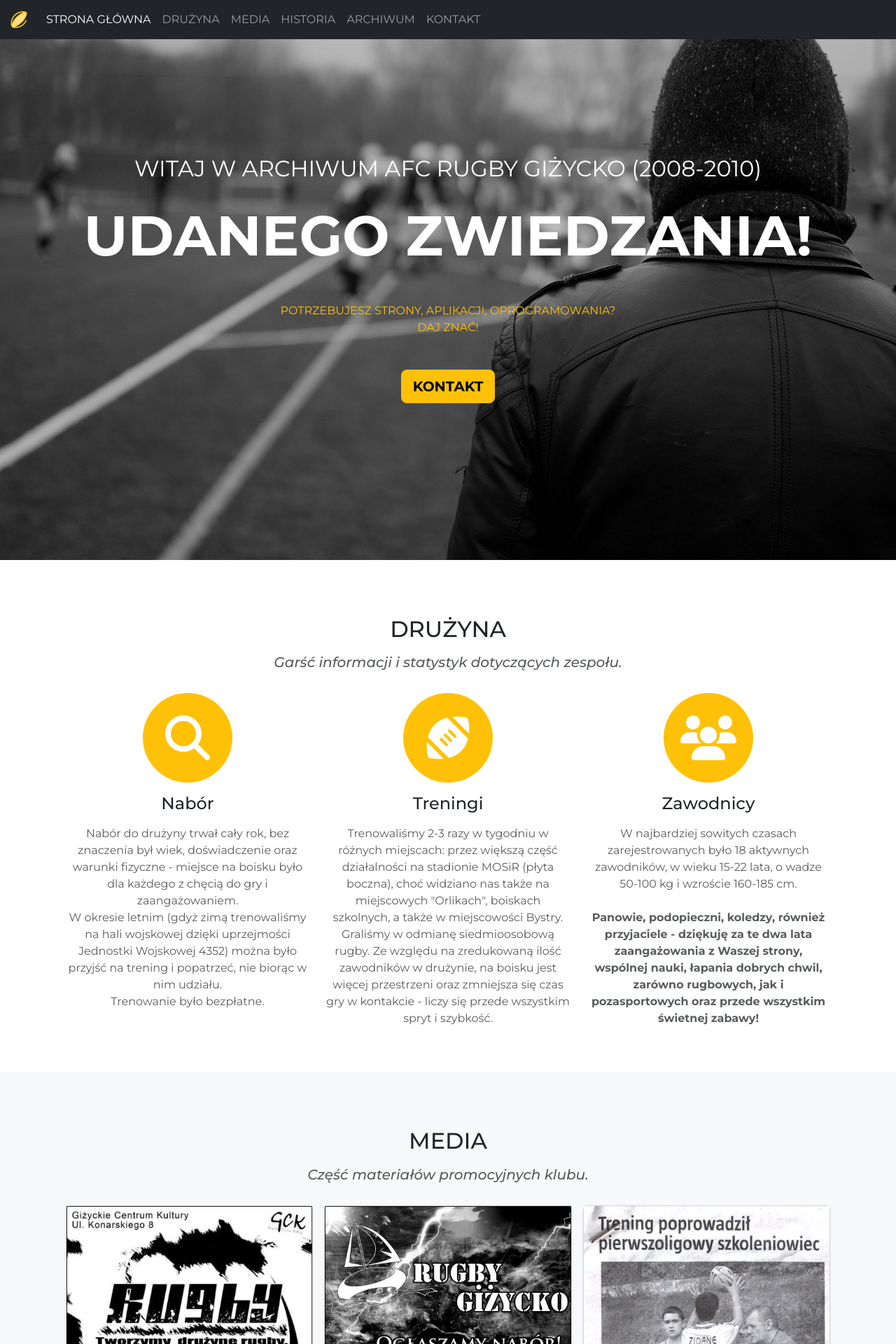
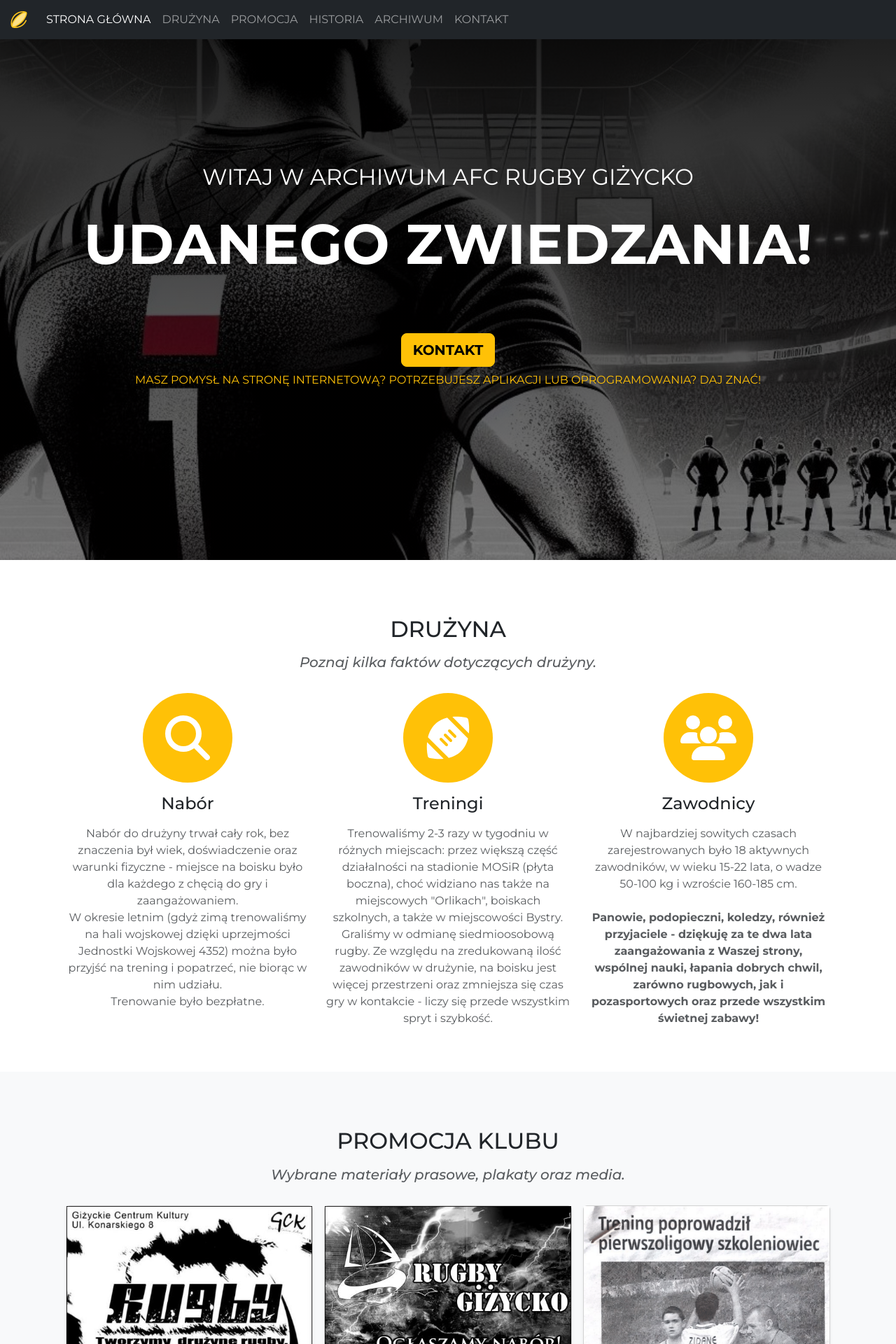
Before and after one commit to draprar/django-rugby_afcrg, a Django app: page / in a window 1280 px wide. Shown: the top 1920 px of the page at 70% size. Run offline with Django 4.2, Linux system fonts and the light colour scheme; data that the repository does not hold is empty; some libraries are stand-ins or nearby versions.

Commit message:
change template

```diff
--- a/archive/static/css/style.css
+++ b/archive/static/css/style.css
@@ -21,11 +21,18 @@ body {
 
     text-align: center;
     font-size: 5em;
-    background-image: linear-gradient(rgba(0, 0, 0, 0.2),rgba(0, 0, 0, 0.2)), url("../assets/img/header-bg.jpg");
-    background-repeat: no-repeat;
+    background-image: linear-gradient(rgba(0, 0, 0, 0.9),rgba(0, 0, 0, 0.5)), url("../assets/img/header.jpg");
     background-position: center center;
     background-size: cover;
+    background-repeat: no-repeat;
     background-attachment: fixed;
+}
+
+@media (max-width: 480px) {
+    .hero {
+        background-image: linear-gradient(rgba(0, 0, 0, 0.9),rgba(0, 0, 0, 0.5)), url("../assets/img/header_mob.jpg");
+        background-attachment: scroll;
+    }
 }
 .btn {
     margin-top: 2rem !important;
--- a/archive/templates/archive/base.html
+++ b/archive/templates/archive/base.html
@@ -31,7 +31,7 @@
           <a class="nav-link text-uppercase" href="#info">Drużyna</a>
         </li>
         <li class="nav-item">
-          <a class="nav-link text-uppercase" href="#media">Media</a>
+          <a class="nav-link text-uppercase" href="#media">Promocja</a>
         </li>
         <li class="nav-item">
           <a class="nav-link text-uppercase" href="#about">Historia</a>
@@ -51,12 +51,12 @@
 <section class="hero">
     <div class="text-secondary px-4 py-5 text-center">
         <div class="py-5 text-uppercase">
-      <p class="fs-2 mb-4 text-white">Witaj w archiwum AFC Rugby Giżycko (2008-2010)</p>
+            <p class="fs-2 mb-4 text-white">Witaj w archiwum AFC Rugby Giżycko</p>
             <h1 class="display-1 fw-bold text-white">Udanego zwiedzania!</h1>
             <div class="col-lg-6 mx-auto btn">
-          <p class="fs-6"><a class="link-warning link-underline-opacity-0 link-underline-opacity-0-hover" href="#footer">Potrzebujesz strony, aplikacji, oprogramowania? Daj znać!</a></p>
                 <a class="btn btn-warning btn-lg text-uppercase fw-bold" href="#footer">Kontakt</a>
             </div>
+            <p class="fs-6"><a class="link-warning link-underline-opacity-0 link-underline-opacity-0-hover" href="#footer">Masz pomysł na stronę internetową? Potrzebujesz aplikacji lub oprogramowania? Daj znać!</a></p>
         </div>
     </div>
 </section>
@@ -66,7 +66,7 @@
    <div class="container px-4 py-5 ">
      <div class="text-center info">
        <h2 class="text-uppercase">Drużyna</h2>
-       <h5 class="my-3 text-muted"><em>Garść informacji i statystyk dotyczących zespołu.</em></h5>
+       <h5 class="my-3 text-muted"><em>Poznaj kilka faktów dotyczących drużyny.</em></h5>
      </div>
      <div class="row text-center">
        <div class="col-md-4">
@@ -112,8 +112,8 @@
 <section class="page-section bg-light" id="media">
     <div class="container px-4 py-5">
         <div class="text-center info">
-            <h2 class="text-uppercase title">Media</h2>
-            <h5 class="my-3 text-muted"><em>Część materiałów promocyjnych klubu.</em></h5>
+            <h2 class="text-uppercase title">Promocja klubu</h2>
+            <h5 class="my-3 text-muted"><em>Wybrane materiały prasowe, plakaty oraz media.</em></h5>
         </div>
         <div class="row row-cols-1 row-cols-sm-2 row-cols-md-3 g-3">
             <div class="col">
@@ -192,7 +192,7 @@
                         <h4 class="text-uppercase">Początki</h4>
                     </div>
                     <div class="timeline-body">
-                        <p class="text-muted">Pomysł na stworzenie w Giżycku pierwszej na Mazurach drużyny rugby "7" narodził się już parę miesięcy temu. Kilka dni przed 6 czerwca, gdy plakaty z informacją o naborze do sekcji pojawiły się w mieście i szkołach, klamka o powołaniu jej do życia zapadła. Plany zostały wdrążone w życie, bowiem właśnie 6 czerwca odbyło się w Giżyckim Centrum Kultury zebranie organizacyjne. Pomysłodawcą i jednocześnie pierwszym trenerem zespołu jest Michał Walerowicz - uczeń 1 LO w Giżycku. Posiadając jedynie wiedzę teoretyczną oraz ogromny zapał podjął się wyzwaniu prowadzenia drużyny sportowej.
+                        <p class="text-muted">Pomysł na stworzenie w Giżycku, pierwszej na Mazurach, drużyny rugby "7" narodził się już parę miesięcy temu. Kilka dni przed 6 czerwca, gdy plakaty z informacją o naborze do sekcji pojawiły się w mieście i szkołach, klamka o powołaniu jej do życia zapadła. Plany zostały wdrążone w życie, bowiem właśnie 6 czerwca odbyło się w Giżyckim Centrum Kultury zebranie organizacyjne. Pomysłodawcą i jednocześnie pierwszym trenerem zespołu jest Michał Walerowicz - uczeń 1 LO w Giżycku. Posiadając jedynie wiedzę teoretyczną oraz ogromny zapał podjął się wyzwaniu prowadzenia drużyny sportowej.
                     </p></div>
                 </div>
             </li>
@@ -238,7 +238,7 @@
                     <div class="timeline-heading">
                         <h4 class="text-uppercase">Współpracy ciąg dalszy</h4>
                     </div>
-                    <div class="timeline-body"><p class="text-muted">5 lipca wybraliśmy się do Olsztyna, skąd trenerzy pierwszoligowca - Leszek Bors i Krzysztof Olsiński przetransportowali nas do Gągławek, gdzie rozegraliśmy nasz pierwszy mecz sparingowy z okazji 650-lecia tejże miejscowości. To było pierwsze, lecz nie ostatnie takie spotkanie. Koledzy z Olsztyna okazali się bardzo życzliwi i udzielili nam wielu pomocnych wskazówek podczas gry. Żaden trening nie jest w stanie zastąpić doświadczenia z rozegranego meczu.</p></div>
+                    <div class="timeline-body"><p class="text-muted">5 lipca wybraliśmy się do Olsztyna, skąd trenerzy pierwszoligowca - Leszek Bors i Krzysztof Olsiński przetransportowali nas do Gągławek, gdzie rozegraliśmy nasz pierwszy mecz sparingowy z okazji 650-lecia tejże miejscowości. To było pierwsze, lecz nie ostatnie takie spotkanie. Koledzy z Olsztyna okazali się bardzo życzliwi i udzielili nam wielu pomocnych wskazówek podczas gry. Żaden trening nie zastąpi doświadczenia zdobytego podczas rozegranego meczu.</p></div>
                 </div>
             </li>
             <li>
@@ -300,12 +300,13 @@
       <footer class="p-4 bg-dark text-white text-center footer" id="footer">
         <img src="{% static 'assets/img/rugby.jpg' %}" class="img-fluid">
           <div class="container p-4 pb-0">
-              <p class="pb-0 mb-0">Chętnie wykonam stronę internetową, aplikację webową, oprogramowanie - ciąglę się uczę, więc im bardziej skomplikowany projekt, tym lepiej. <br>Zapraszam do kontaktu:</p>
+              <p class="pb-0 mb-0">Spodobała Ci się ta strona? Chętnie pomogę i stworzę dla Ciebie lub Twojej firmy stronę internetową, aplikację webową, oprogramowanie. <br>Zapraszam do kontaktu:</p>
           </div>
           <div class="container mb-4">
               <a class="btn btn-outline-light btn-floating m-1" href="mailto:waleron@gmail.com" role="button"><i class="fab fa-google"></i></a>
+              <a class="btn btn-outline-light btn-floating m-1" href="https://linkedin.com/in/michał-walerowicz-b94b01b2" role="button" target="_blank"><i class="fab fa-linkedin"></i></a>
+              <a class="btn btn-outline-light btn-floating m-1" href="https://github.com/draprar" role="button" target="_blank"><i class="fab fa-github"></i></a>
               <a class="btn btn-outline-light btn-floating m-1" href="https://www.instagram.com/jedzien/" role="button" target="_blank"><i class="fab fa-instagram"></i></a>
-              <a class="btn btn-outline-light btn-floating m-1" href="https://github.com/draprar" role="button" target="_blank"><i class="fab fa-github"></i></a>
           </div>
           <div class="container">
               <p>Copyright &copy; <a href="mailto:waleron@gmail.com" class="link-warning link-offset-2 link-underline-opacity-25 link-underline-opacity-100-hover">Michał Walerowicz</a> 2024</p>
```
Also changed, not shown: archive/static/assets/img/header-bg.jpg (deleted), archive/static/assets/img/header.jpg (added), archive/static/assets/img/header_mob.jpg (added), 1 other file. Lines whose indentation alone changed are shown as unchanged.
